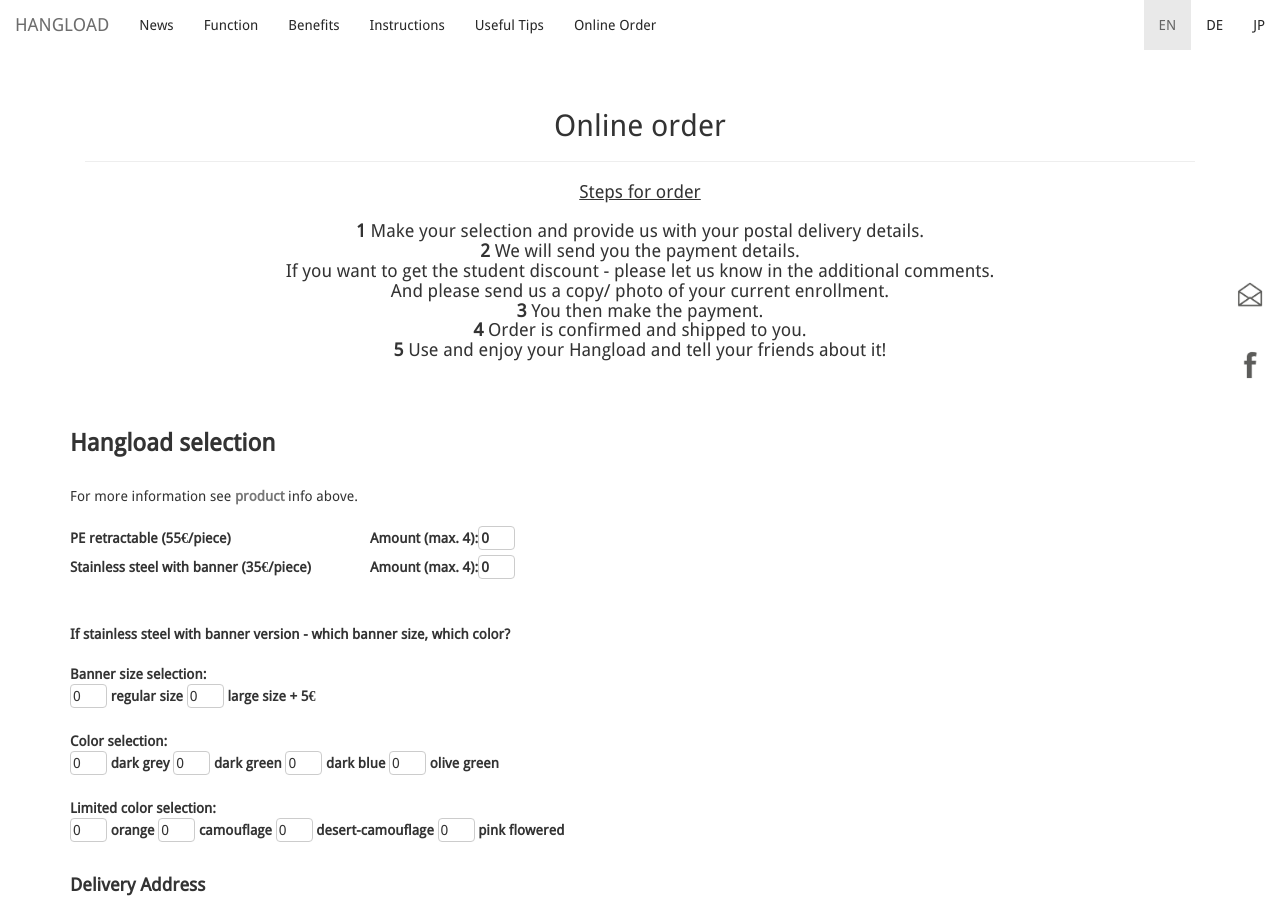
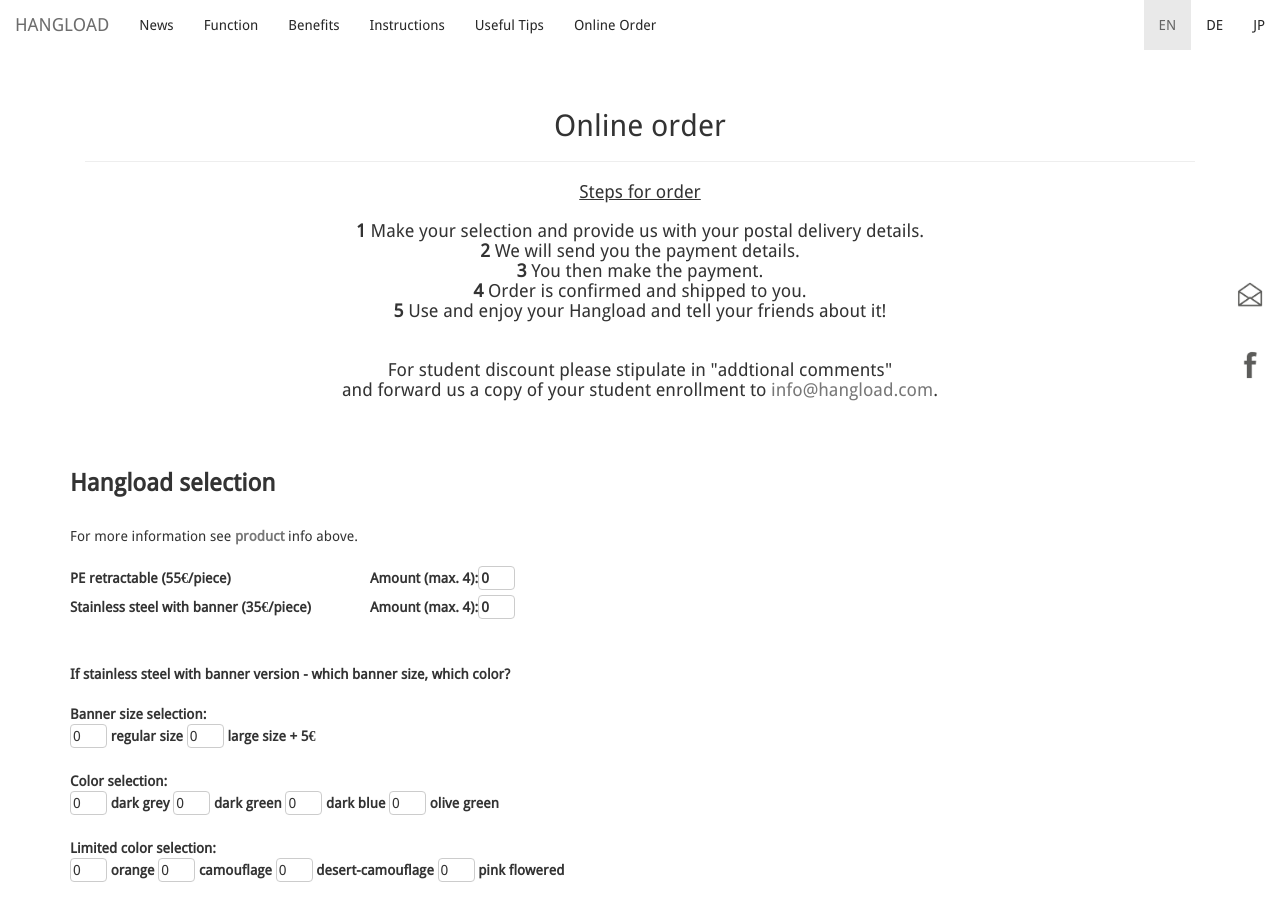
Before and after one commit to bodokaiser/hangload.com, a Jekyll site: the page built from webshop/index.html, in a window 1280 px wide and 900 px high, scrolled down 2361 px. Built offline with Jekyll 4.4.1, drawn with Linux system fonts in a browser that asks for light colours; nearby versions of some CDN libraries; library files that are not in the unit come from our copies; Markdown is read by kramdown in place of the engine named in the settings.

Commit message:
Update index.html

```diff
--- a/webshop/index.html
+++ b/webshop/index.html
@@ -276,11 +276,14 @@
 <u> Steps for order </u> <br> <br>
 <strong>1</strong> Make your selection and provide us with your postal delivery details. <br>
 <strong>2</strong> We will send you the payment details. <br>
-	If you want to get the student discount - please let us know in the additional comments. <br>
-	And please send us a copy/ photo of your current enrollment. <br>
+
 <strong>3</strong> You then make the payment. <br>
 <strong>4</strong> Order is confirmed and shipped to you. <br>
 <strong>5</strong> Use and enjoy your Hangload and tell your friends about it! <br>
+<br>
+<br>
+For student discount please stipulate in "addtional comments" <br>
+and forward us a copy of your student enrollment to <a href="mailto:info@hangload.com">info@hangload.com</a>.
 </h4>
 <!--<form name="Bestellung" method="post" action="www.hangload.com/de/webshop/bestellung.php">-->
 <form name="order" method="post" action="//forms.brace.io/sales@hangload.com" onsubmit="return return_check()">
```
